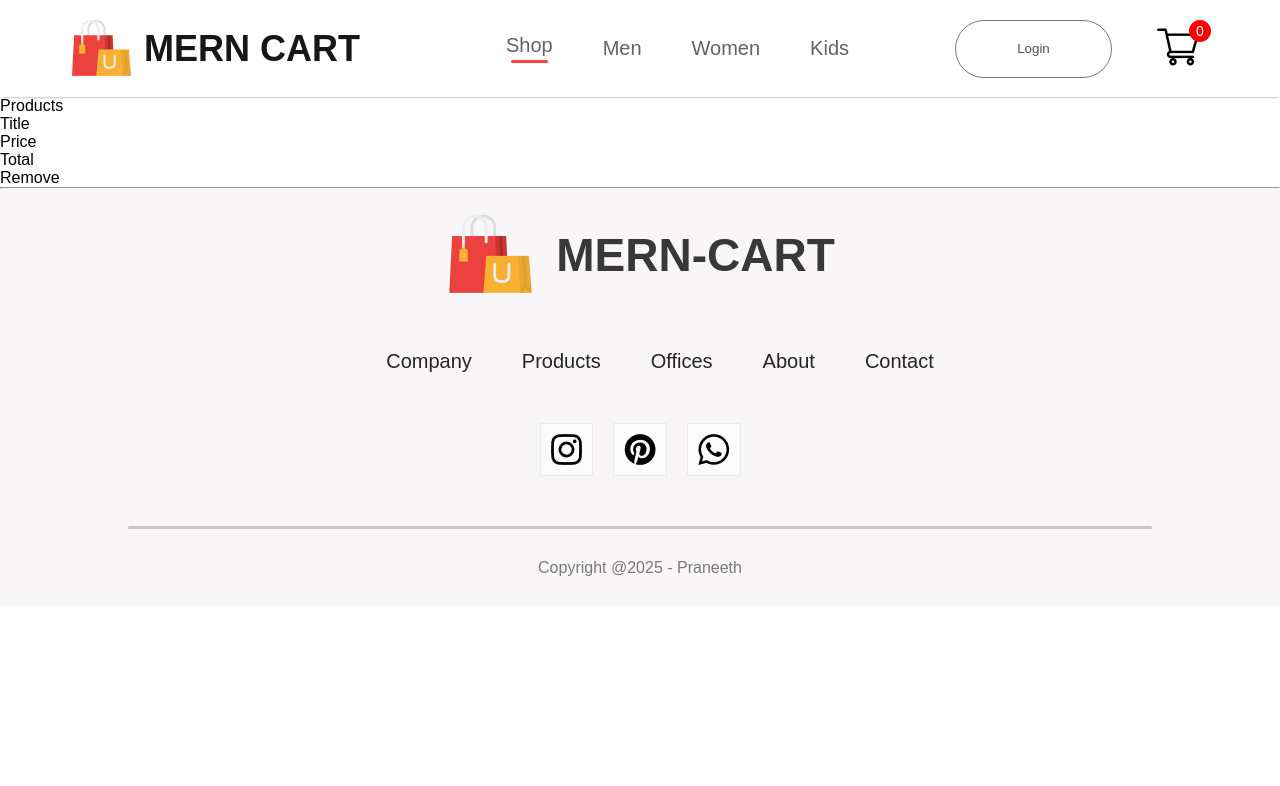
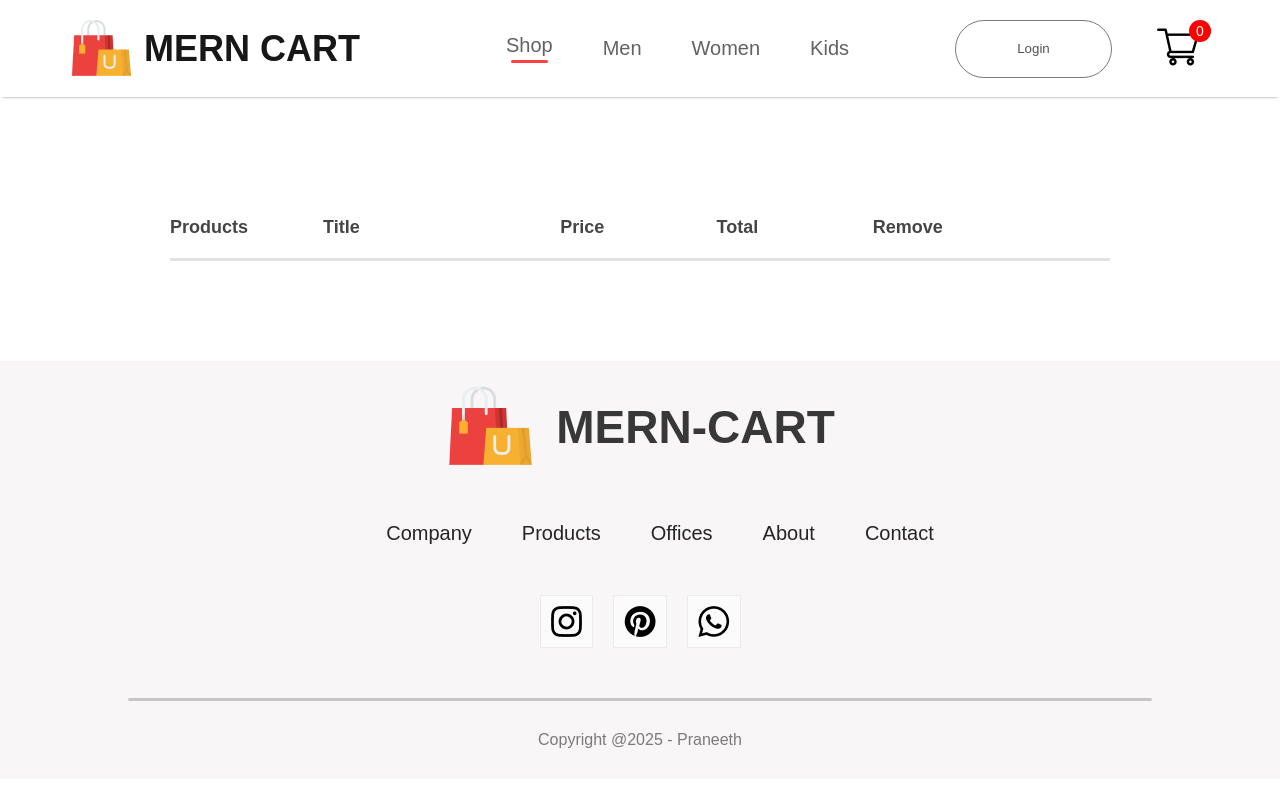
Before and after one commit to PraneethBunny123/MERN-Cart, a React (Vite) app in the folder frontend/: page /cart in a window 1280 px wide. Shown: the top 786 px of the page. Built offline with nearby package versions, Linux system fonts and the light colour scheme.

Commit message:
few styles for cart page

```diff
--- a/frontend/src/components/CartItem/CartItem.css
+++ b/frontend/src/components/CartItem/CartItem.css
@@ -0,0 +1,37 @@
+.cart-item {
+    margin: 100px 170px;
+}
+
+.cart-item hr {
+    height: 3px;
+    background: #e2e2e2;
+    border: 0;
+}
+
+.cart-item-main {
+    display: grid;
+    grid-template-columns: 0.5fr 2fr 1fr 1fr 1fr 1fr;
+    align-items: center;
+    gap: 75px;
+    padding: 20px 0px;
+    color: #454545;
+    font-size: 18px;
+    font-weight: 600;
+}
+
+.cart-item-format {
+    font-size: 17px;
+    font-weight: 500;
+}
+
+.cart-item-product-icon {
+
+}
+
+.cart-item-quantity {
+
+}
+
+.cart-item-remove {
+
+}
--- a/frontend/src/components/CartItem/CartItem.jsx
+++ b/frontend/src/components/CartItem/CartItem.jsx
@@ -22,13 +22,18 @@ export default function CartItem() {
                 if(productQuantity > 0) {
                     return (
                         <div key={product.id}>
-                            <div className='cart-item-format'>
+                            <div className='cart-item-format cart-item-main'>
                                 <img src={product.image} alt='' className='cart-item-product-icon'/>
                                 <p>{product.name}</p>
                                 <p>{product.new_price}</p>
                                 <button className='cart-item-quantity'>{productQuantity}</button>
                                 <p>{product.new_price * productQuantity}</p>
-                                <img src={remove_icon} alt='' onClick={() => removeFromCart(product.id)}/>
+                                <img
+                                    src={remove_icon}
+                                    alt=''
+                                    onClick={() => removeFromCart(product.id)}
+                                    className='cart-item-remove'
+                                />
                             </div>
                             <hr />
                         </div>
```
